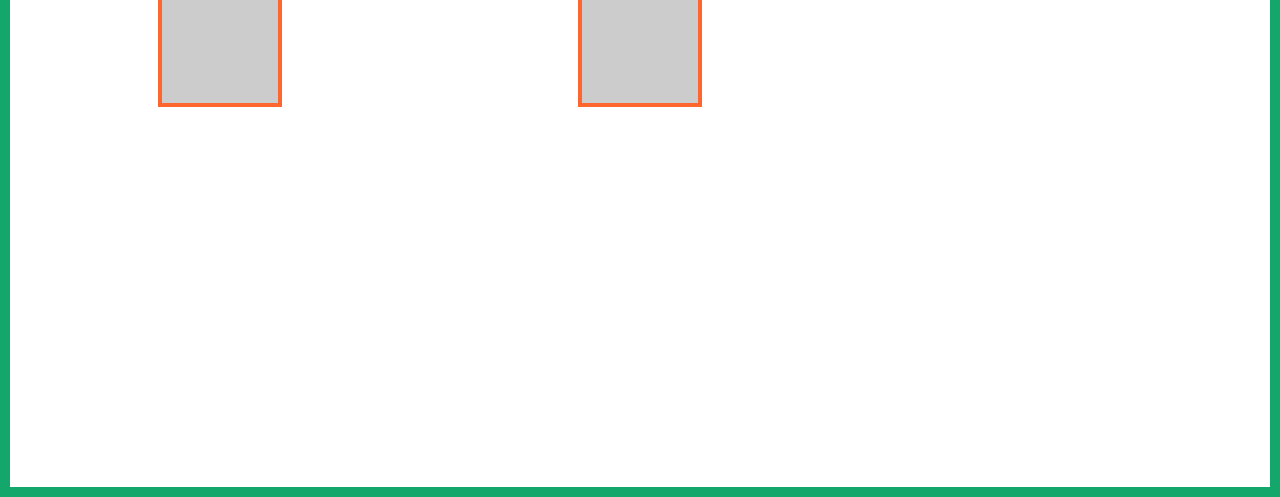
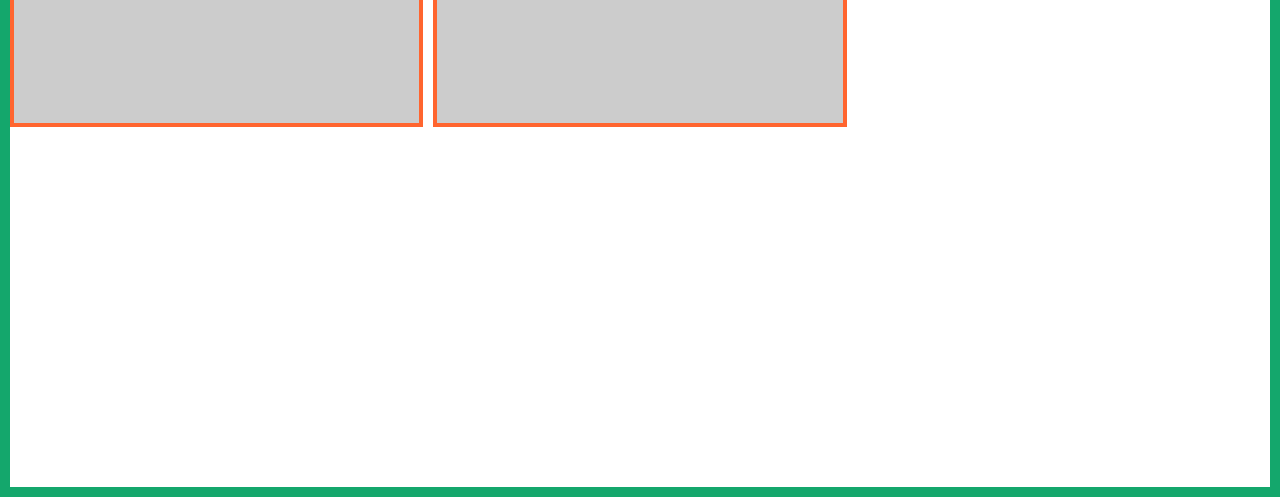
Before and after one commit to daczarne/codestackr_css_tutorial, a plain HTML site: page 06_css_grid/index.html in a window 1280 px wide. Shown: the part 303-800 px from the top of the page. Drawn offline with Linux system fonts and the light colour scheme.

Commit message:
positioning and gap

```diff
--- a/06_css_grid/style.css
+++ b/06_css_grid/style.css
@@ -11,7 +11,7 @@
   display: grid;
   grid-template-columns: repeat(3, 1fr);
   grid-template-rows: repeat(2, 200px);
-  justify-items: center;
+  grid-gap: 20px 10px;
 }
 
 .grid-item {
```
Also changed, not shown: 06_css_grid/img/gird-dev-tools-2.png (added), 06_css_grid/img/gird-dev-tools-3.png (added), 06_css_grid/img/gird-gap.png (added), 06_css_grid/img/grid-dev-tools-1.png (renamed from 06_css_grid/img/grid-dev-tools.png), 1 other file.
